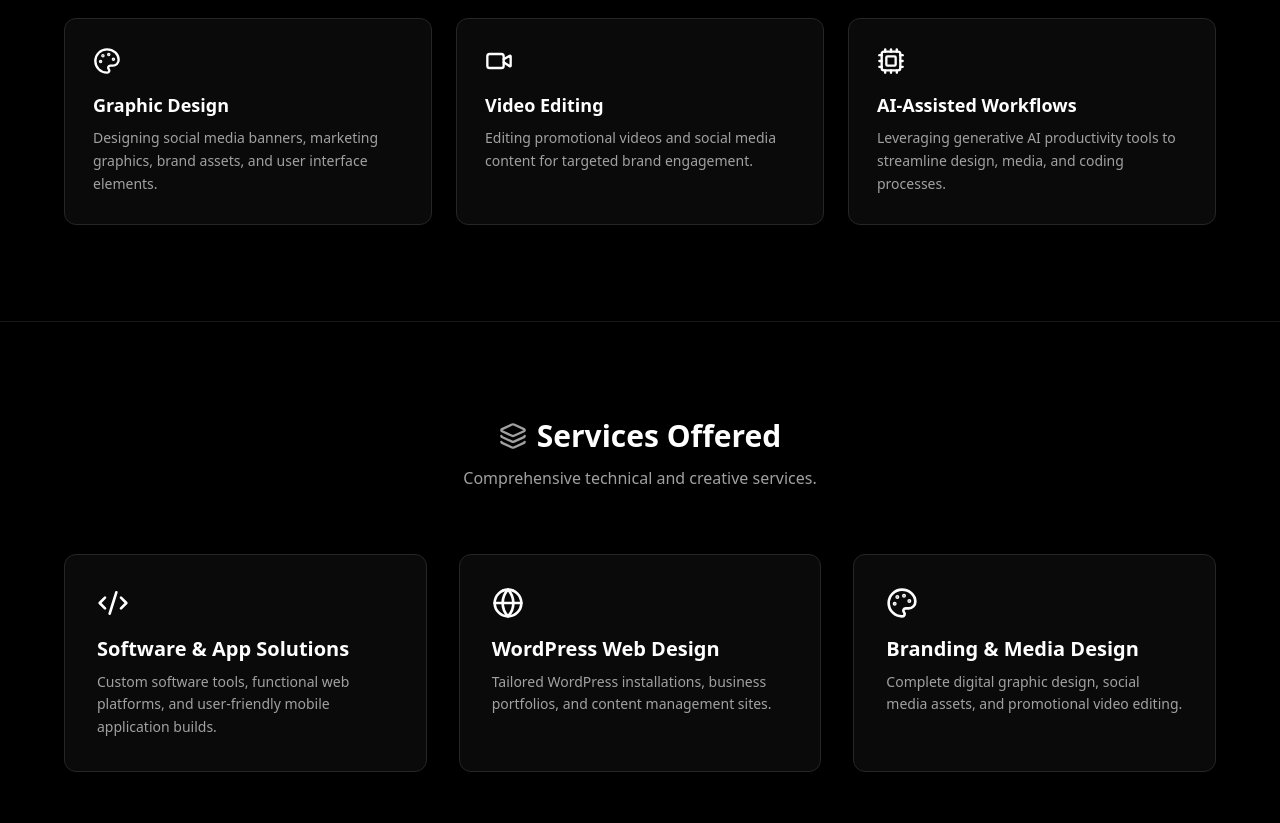
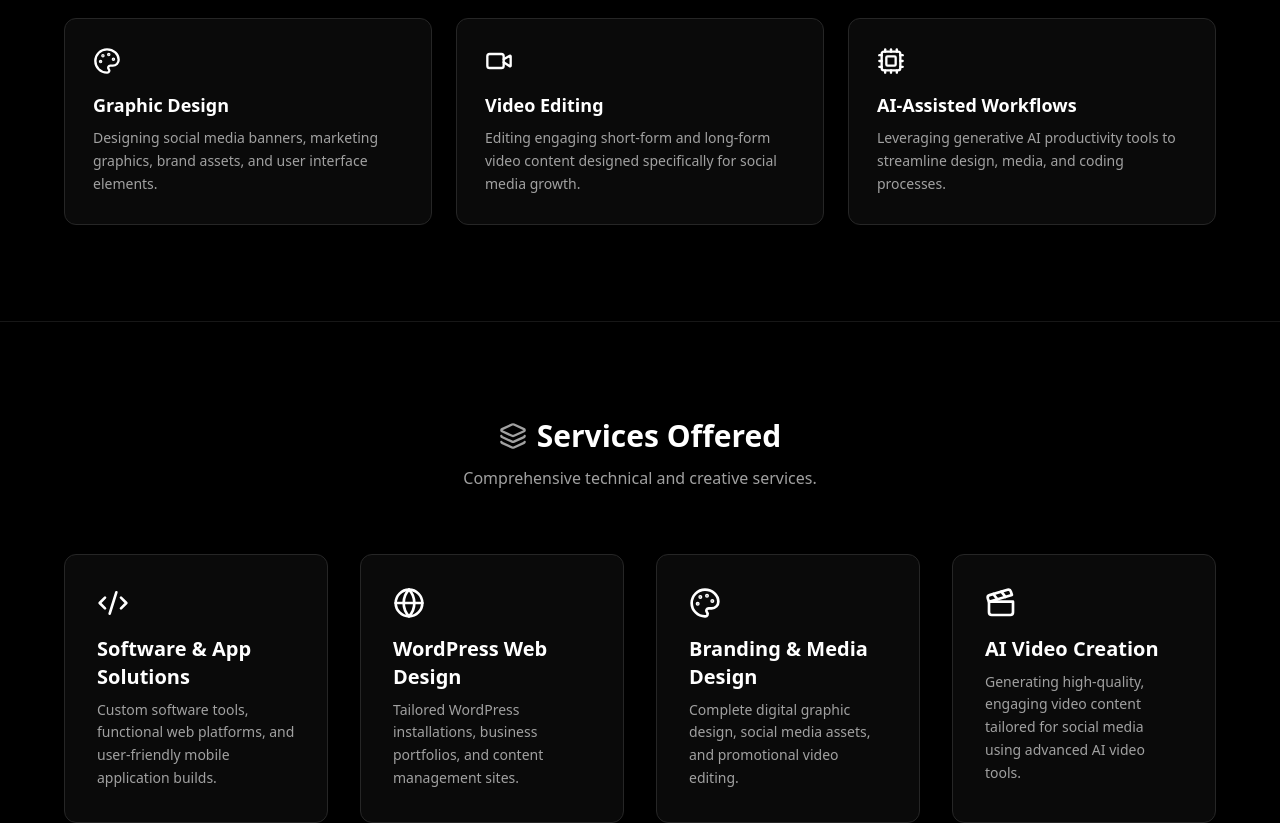
Before and after one commit to HimashaOfficial/my-portfolio, a Next.js app: page / in a window 1280 px wide. Shown: the part 2660-3483 px from the top of the page. Built offline with nearby package versions, Linux system fonts and the light colour scheme.

Commit message:
Added AI Video Creation service

```diff
--- a/src/app/page.js
+++ b/src/app/page.js
@@ -20,7 +20,8 @@ import {
   Layers,
   MessageSquare,
   Loader2,
-  Sparkles
+  Sparkles,
+  Clapperboard
 } from "lucide-react";
 
 const fadeInUp = {
@@ -462,7 +463,7 @@ export default function Home() {
             <motion.div variants={fadeInUp} className="p-7 bg-neutral-950 border border-neutral-800 rounded-xl hover:border-neutral-700 transition">
               <Video className="text-white mb-4" size={28} />
               <h3 className="text-lg font-bold text-white mb-2">Video Editing</h3>
-              <p className="text-neutral-400 text-sm leading-relaxed">Editing promotional videos and social media content for targeted brand engagement.</p>
+              <p className="text-neutral-400 text-sm leading-relaxed">Editing engaging short-form and long-form video content designed specifically for social media growth.</p>
             </motion.div>
 
             <motion.div variants={fadeInUp} className="p-7 bg-neutral-950 border border-neutral-800 rounded-xl hover:border-neutral-700 transition">
@@ -495,7 +496,7 @@ export default function Home() {
             whileInView="visible"
             viewport={{ once: true, margin: "-50px" }}
             variants={staggerContainer}
-            className="grid grid-cols-1 md:grid-cols-3 gap-6 md:gap-8"
+            className="grid grid-cols-1 md:grid-cols-2 lg:grid-cols-4 gap-6 md:gap-8"
           >
             <motion.div variants={fadeInUp} className="p-8 bg-neutral-950 border border-neutral-800 rounded-xl hover:border-neutral-600 transition">
               <Code2 className="text-white mb-4" size={32} />
@@ -513,6 +514,12 @@ export default function Home() {
               <Palette className="text-white mb-4" size={32} />
               <h3 className="text-xl font-bold text-white mb-2">Branding & Media Design</h3>
               <p className="text-neutral-400 text-sm leading-relaxed">Complete digital graphic design, social media assets, and promotional video editing.</p>
+            </motion.div>
+
+            <motion.div variants={fadeInUp} className="p-8 bg-neutral-950 border border-neutral-800 rounded-xl hover:border-neutral-600 transition">
+              <Clapperboard className="text-white mb-4" size={32} />
+              <h3 className="text-xl font-bold text-white mb-2">AI Video Creation</h3>
+              <p className="text-neutral-400 text-sm leading-relaxed">Generating high-quality, engaging video content tailored for social media using advanced AI video tools.</p>
             </motion.div>
           </motion.div>
         </div>
```
